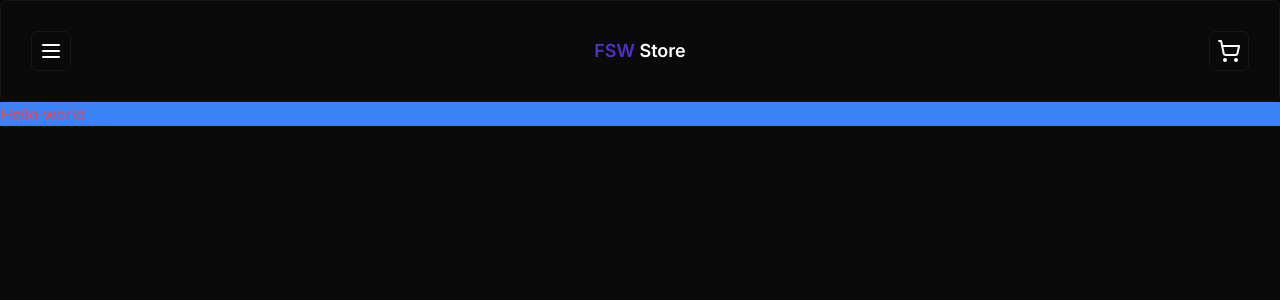
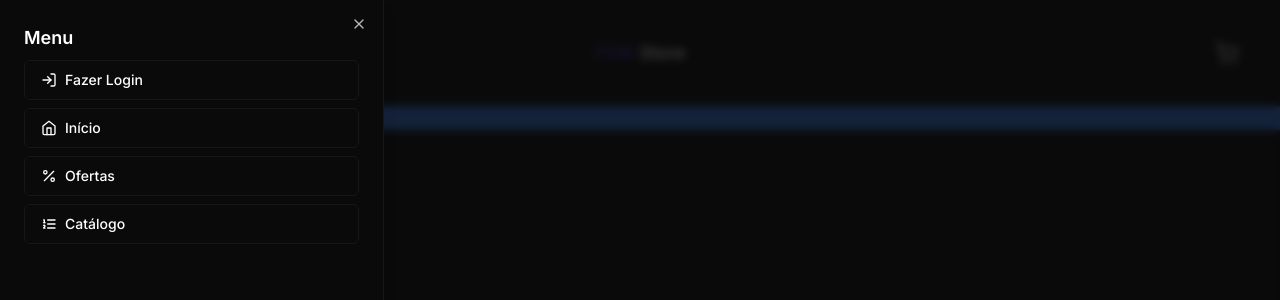
Before and after one commit to valdenicio22/fsw-store, a Next.js app: page / in a window 1280 px wide. Both pictures are taken after a click on the button 51 px from the left and 51 px from the top of the page. Shown: the top 300 px of the page. Built offline with nearby package versions, Linux system fonts and the light colour scheme.

Commit message:
feat: add header menu using sheet component

```diff
--- a/package.json
+++ b/package.json
@@ -10,6 +10,7 @@
   },
   "dependencies": {
     "@prisma/client": "^5.4.2",
+    "@radix-ui/react-dialog": "^1.0.5",
     "@radix-ui/react-slot": "^1.0.2",
     "class-variance-authority": "^0.7.0",
     "clsx": "^2.0.0",
--- a/src/components/ui/header.tsx
+++ b/src/components/ui/header.tsx
@@ -1,18 +1,57 @@
-import { MenuIcon, ShoppingCartIcon } from "lucide-react";
+import {
+  HomeIcon,
+  ListOrderedIcon,
+  LogInIcon,
+  MenuIcon,
+  PercentIcon,
+  ShoppingCartIcon,
+} from "lucide-react";
 import { Button } from "./button";
 import { Card } from "./card";
+import { Sheet, SheetContent, SheetHeader, SheetTrigger } from "./sheet";
 
 export const Header = () => {
   return (
-    <Card className="flex items-center justify-between p-[1.875rem]">
-      <Button size="icon" variant="outline">
-        <MenuIcon />
-      </Button>
+    <Card className="flex items-center justify-between p-8">
+      <Sheet>
+        <SheetTrigger asChild>
+          <Button size="icon" variant="outline">
+            <MenuIcon />
+          </Button>
+        </SheetTrigger>
+
+        <SheetContent side="left">
+          <SheetHeader className="text-left text-lg font-semibold">
+            Menu
+          </SheetHeader>
+
+          <div className="mt-2 flex flex-col gap-2">
+            <Button variant="outline" className="w-full justify-start gap-2">
+              <LogInIcon size={16} />
+              Fazer Login
+            </Button>
+
+            <Button variant="outline" className="w-full justify-start gap-2">
+              <HomeIcon size={16} />
+              Início
+            </Button>
+
+            <Button variant="outline" className="w-full justify-start gap-2">
+              <PercentIcon size={16} />
+              Ofertas
+            </Button>
+
+            <Button variant="outline" className="w-full justify-start gap-2">
+              <ListOrderedIcon size={16} />
+              Catálogo
+            </Button>
+          </div>
+        </SheetContent>
+      </Sheet>
 
       <h1 className="text-lg font-semibold">
         <span className="text-primary">FSW</span> Store
       </h1>
-
       <Button size="icon" variant="outline">
         <ShoppingCartIcon />
       </Button>
--- /dev/null
+++ b/src/components/ui/sheet.tsx
@@ -0,0 +1,146 @@
+"use client";
+
+import * as SheetPrimitive from "@radix-ui/react-dialog";
+import { cva, type VariantProps } from "class-variance-authority";
+import { X } from "lucide-react";
+import * as React from "react";
+
+import { cn } from "@/lib/utils";
+
+const Sheet = SheetPrimitive.Root;
+
+const SheetTrigger = SheetPrimitive.Trigger;
+
+const SheetClose = SheetPrimitive.Close;
+
+const SheetPortal = ({
+  className,
+  ...props
+}: SheetPrimitive.DialogPortalProps) => (
+  <SheetPrimitive.Portal className={cn(className)} {...props} />
+);
+SheetPortal.displayName = SheetPrimitive.Portal.displayName;
+
+const SheetOverlay = React.forwardRef<
+  React.ElementRef<typeof SheetPrimitive.Overlay>,
+  React.ComponentPropsWithoutRef<typeof SheetPrimitive.Overlay>
+>(({ className, ...props }, ref) => (
+  <SheetPrimitive.Overlay
+    className={cn(
+      "fixed inset-0 z-50 bg-background/80 backdrop-blur-sm data-[state=open]:animate-in data-[state=closed]:animate-out data-[state=closed]:fade-out-0 data-[state=open]:fade-in-0",
+      className,
+    )}
+    {...props}
+    ref={ref}
+  />
+));
+SheetOverlay.displayName = SheetPrimitive.Overlay.displayName;
+
+const sheetVariants = cva(
+  "fixed z-50 gap-4 bg-background p-6 shadow-lg transition ease-in-out data-[state=open]:animate-in data-[state=closed]:animate-out data-[state=closed]:duration-300 data-[state=open]:duration-500",
+  {
+    variants: {
+      side: {
+        top: "inset-x-0 top-0 border-b data-[state=closed]:slide-out-to-top data-[state=open]:slide-in-from-top",
+        bottom:
+          "inset-x-0 bottom-0 border-t data-[state=closed]:slide-out-to-bottom data-[state=open]:slide-in-from-bottom",
+        left: "inset-y-0 left-0 h-full w-3/4 border-r data-[state=closed]:slide-out-to-left data-[state=open]:slide-in-from-left sm:max-w-sm",
+        right:
+          "inset-y-0 right-0 h-full w-3/4  border-l data-[state=closed]:slide-out-to-right data-[state=open]:slide-in-from-right sm:max-w-sm",
+      },
+    },
+    defaultVariants: {
+      side: "right",
+    },
+  },
+);
+
+interface SheetContentProps
+  extends React.ComponentPropsWithoutRef<typeof SheetPrimitive.Content>,
+    VariantProps<typeof sheetVariants> {}
+
+const SheetContent = React.forwardRef<
+  React.ElementRef<typeof SheetPrimitive.Content>,
+  SheetContentProps
+>(({ side = "right", className, children, ...props }, ref) => (
+  <SheetPortal>
+    <SheetOverlay />
+    <SheetPrimitive.Content
+      ref={ref}
+      className={cn(sheetVariants({ side }), className)}
+      {...props}
+    >
+      {children}
+      <SheetPrimitive.Close className="absolute right-4 top-4 rounded-sm opacity-70 ring-offset-background transition-opacity hover:opacity-100 focus:outline-none focus:ring-2 focus:ring-ring focus:ring-offset-2 disabled:pointer-events-none data-[state=open]:bg-secondary">
+        <X className="h-4 w-4" />
+        <span className="sr-only">Close</span>
+      </SheetPrimitive.Close>
+    </SheetPrimitive.Content>
+  </SheetPortal>
+));
+SheetContent.displayName = SheetPrimitive.Content.displayName;
+
+const SheetHeader = ({
+  className,
+  ...props
+}: React.HTMLAttributes<HTMLDivElement>) => (
+  <div
+    className={cn(
+      "flex flex-col space-y-2 text-center sm:text-left",
+      className,
+    )}
+    {...props}
+  />
+);
+SheetHeader.displayName = "SheetHeader";
+
+const SheetFooter = ({
+  className,
+  ...props
+}: React.HTMLAttributes<HTMLDivElement>) => (
+  <div
+    className={cn(
+      "flex flex-col-reverse sm:flex-row sm:justify-end sm:space-x-2",
+      className,
+    )}
+    {...props}
+  />
+);
+SheetFooter.displayName = "SheetFooter";
+
+const SheetTitle = React.forwardRef<
+  React.ElementRef<typeof SheetPrimitive.Title>,
+  React.ComponentPropsWithoutRef<typeof SheetPrimitive.Title>
+>(({ className, ...props }, ref) => (
+  <SheetPrimitive.Title
+    ref={ref}
+    className={cn("text-lg font-semibold text-foreground", className)}
+    {...props}
+  />
+));
+SheetTitle.displayName = SheetPrimitive.Title.displayName;
+
+const SheetDescription = React.forwardRef<
+  React.ElementRef<typeof SheetPrimitive.Description>,
+  React.ComponentPropsWithoutRef<typeof SheetPrimitive.Description>
+>(({ className, ...props }, ref) => (
+  <SheetPrimitive.Description
+    ref={ref}
+    className={cn("text-sm text-muted-foreground", className)}
+    {...props}
+  />
+));
+SheetDescription.displayName = SheetPrimitive.Description.displayName;
+
+export {
+  Sheet,
+  SheetClose,
+  SheetContent,
+  SheetDescription,
+  SheetFooter,
+  SheetHeader,
+  SheetOverlay,
+  SheetPortal,
+  SheetTitle,
+  SheetTrigger,
+};
```
Also changed, not shown: 1 other file (tests, documents, lock files or other folders).
